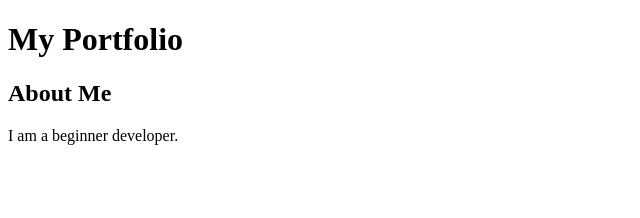
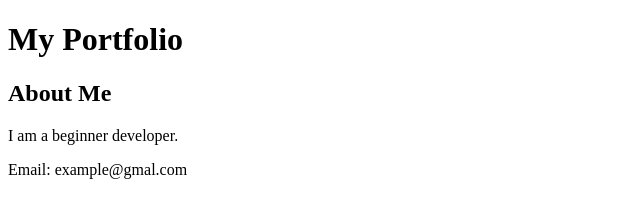
Before and after one commit to QuanNguyen2504/my-portfolio, a plain HTML site: page index.html in a window 1280 px wide. Shown: the whole page, without its empty margins (0-640 px from the left). Drawn offline with Linux system fonts and the light colour scheme.

Commit message:
feat: add contact information

```diff
--- a/index.html
+++ b/index.html
@@ -10,6 +10,10 @@
   <h2>About Me</h2>
   <p>I am a beginner developer.</p>
 </section>
+<section id="contact">
+  <p>Email: example@gmal.com</p>
+</section>
+
 
 </header>
 </body>
```
